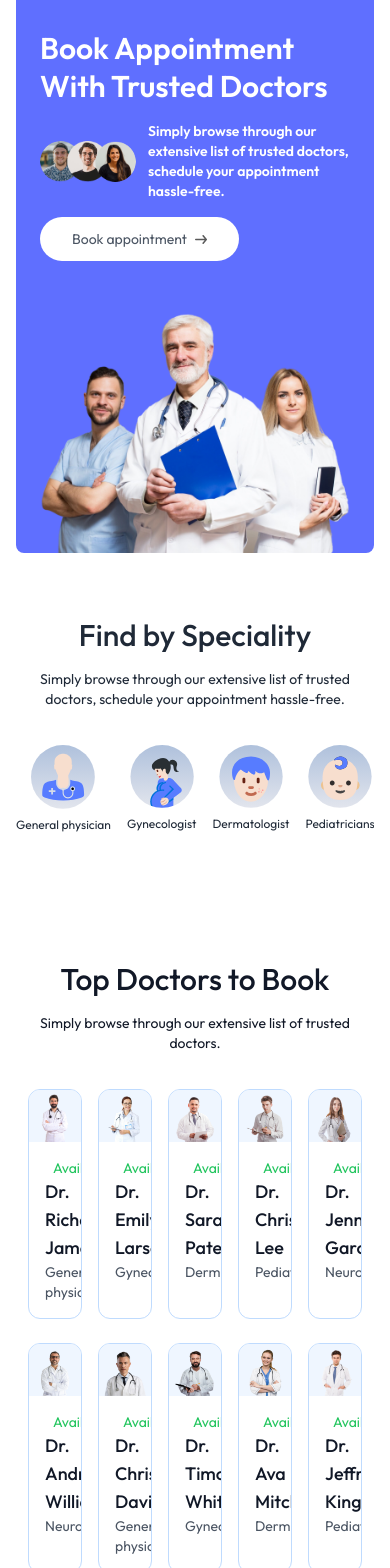
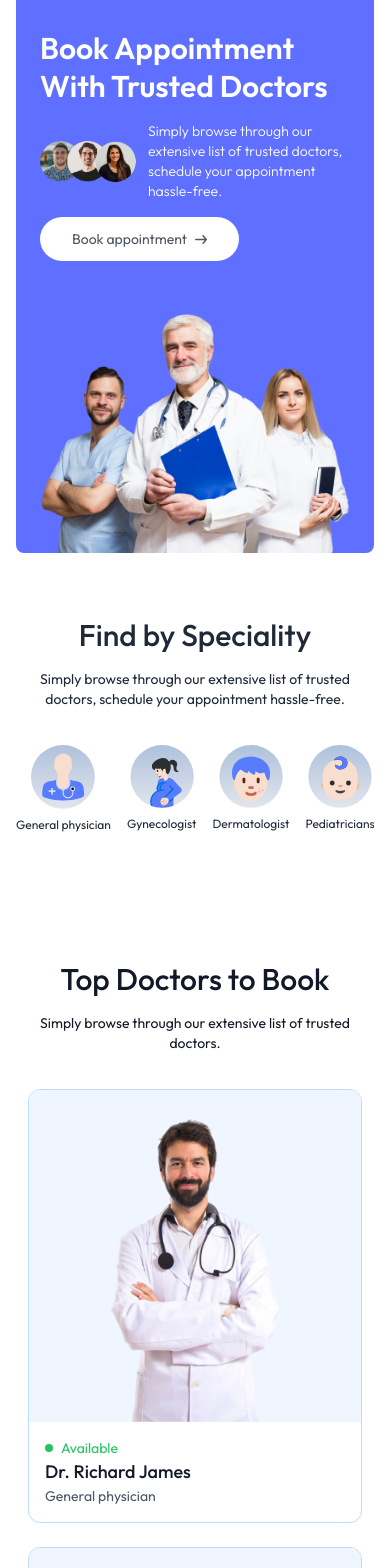
Before and after one commit to virtualabishek/nepDoc, a React (Vite) app in the folder frontend/: page / in a window 390 px wide. Shown: the part 100-1668 px from the top of the page. Built offline with nearby package versions, Linux system fonts and the light colour scheme.

Commit message:
This commit was done for the responsivness of the website, and all the homepage design is finished.

```diff
--- a/frontend/src/components/Footer.jsx
+++ b/frontend/src/components/Footer.jsx
@@ -38,7 +38,7 @@ const Footer = () => {
       {/* For a copyright */}
       <div>
         <p className="py-5 text-2m text-center">
-          Copyright © 2024 nepDoc - All Right Reserved. <br /> <hr />
+          Copyright © 2024 nepDoc - All Right Reserved. <br />
           Designed by Abishek Neupane - abishekn.com.np
         </p>
       </div>
--- a/frontend/src/components/Header.jsx
+++ b/frontend/src/components/Header.jsx
@@ -18,7 +18,7 @@ const Header = () => {
             src={assets.group_profiles}
             alt="Profiles"
           />
-          <p className="font-semibold">
+          <p>
             Simply browse through our extensive list of trusted doctors,
             <br className="hidden sm:block" /> schedule your appointment
             hassle-free.
--- a/frontend/src/components/TopDoctors.jsx
+++ b/frontend/src/components/TopDoctors.jsx
@@ -12,7 +12,8 @@ const TopDoctors = () => {
       <p className="sm:w-1/3 text-center text-sm">
         Simply browse through our extensive list of trusted doctors.
       </p>
-      <div className="w-full grid grid-cols-5 gap-4 pt-5 gap-y-6 px-3 sm:px-0">
+      {/* set grid-cols-5 for a larged */}
+      <div className="w-full grid lg:grid-cols-5 grid-cols-auto gap-4 pt-5 gap-y-6 px-3 sm:px-0">
         {doctors.slice(0, 10).map((item, index) => (
           <div
             onClick={() => navigate(`/appointment/${item._id}`)}
```
